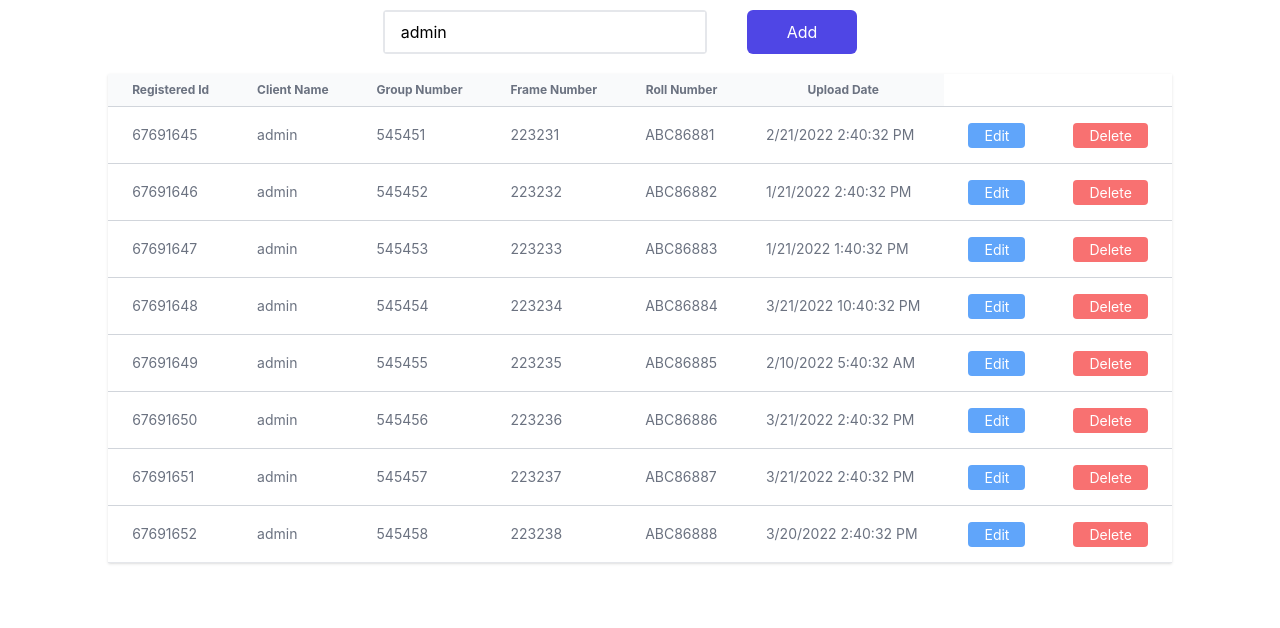
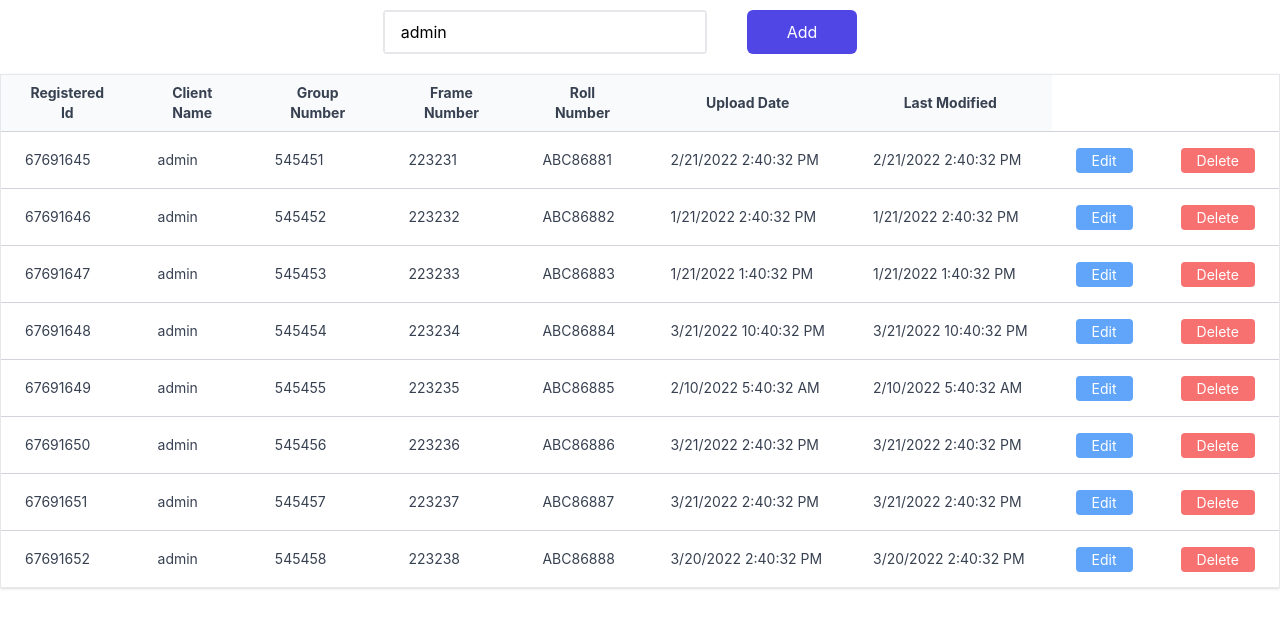
Before and after one commit to sachinkumar579/records-search-app, a React (Vite) app: page / in a window 1280 px wide. Shown: the top 628 px of the page. Built offline with nearby package versions, Linux system fonts and the light colour scheme.

Commit message:
refactoring

```diff
--- a/src/App.jsx
+++ b/src/App.jsx
@@ -31,6 +31,16 @@ const App = () => {
     "Roll Number",
   ];
 
+  const tableHeader = [
+    "Registered Id",
+    "Client Name",
+    "Group Number",
+    "Frame Number",
+    "Roll Number",
+    "Upload Date",
+    "Last Modified",
+  ];
+
   const fetchClientData = (header, searchText) => {
     let results = [];
     clientData.forEach((client) => {
@@ -54,7 +64,10 @@ const App = () => {
     const date = new Date();
 
     for (let index = 0; index < clientFormData.elements.length; index++) {
-      if (clientFormData.elements[index].type == "text") {
+      if (
+        clientFormData.elements[index].type == "text" ||
+        clientFormData.elements[index].type == "number"
+      ) {
         const key =
           clientFormData.elements[index].name.charAt(0).toLowerCase() +
           clientFormData.elements[index].name.replaceAll(" ", "").slice(1);
@@ -64,6 +77,8 @@ const App = () => {
 
     addClientVal.registeredId = Math.round(100000000 * Math.random());
     addClientVal.uploadDate =
+      date.toLocaleDateString() + " " + date.toLocaleTimeString();
+    addClientVal.lastModified =
       date.toLocaleDateString() + " " + date.toLocaleTimeString();
 
     setClientData((prev) => {
@@ -93,15 +108,21 @@ const App = () => {
 
   const updateClientData = (clientFormData) => {
     const updateClientVal = {};
-
+    const date = new Date();
     for (let index = 0; index < clientFormData.elements.length; index++) {
-      if (clientFormData.elements[index].type == "text") {
+      if (
+        clientFormData.elements[index].type == "text" ||
+        clientFormData.elements[index].type == "number"
+      ) {
         const key =
           clientFormData.elements[index].name.charAt(0).toLowerCase() +
           clientFormData.elements[index].name.replaceAll(" ", "").slice(1);
         updateClientVal[key] = clientFormData.elements[index].value;
       }
     }
+
+    updateClientVal.lastModified =
+      date.toLocaleDateString() + " " + date.toLocaleTimeString();
 
     let filteredClientData = clientData.map((item) => {
       if (updateClientVal.registeredId == item.registeredId) {
@@ -150,6 +171,7 @@ const App = () => {
         </div>
         {!searchResults.length == 0 ? (
           <SearchResults
+            tableHeader={tableHeader}
             searchResults={searchResults}
             setShowEditData={setShowEditData}
             deleteClientData={deleteClientData}
--- a/src/assets/data.json
+++ b/src/assets/data.json
@@ -5,7 +5,8 @@
          "groupNumber": "545451",
          "frameNumber": "223231",
          "rollNumber": "ABC86881",
-         "uploadDate": "2/21/2022 2:40:32 PM"
+         "uploadDate": "2/21/2022 2:40:32 PM",
+         "lastModified": "2/21/2022 2:40:32 PM"
         },
         {
          "registeredId": "67691646",
@@ -13,7 +14,8 @@
          "groupNumber": "545452",
          "frameNumber": "223232",
          "rollNumber": "ABC86882",
-         "uploadDate": "1/21/2022 2:40:32 PM"
+         "uploadDate": "1/21/2022 2:40:32 PM",
+         "lastModified": "1/21/2022 2:40:32 PM"
         },
         {
          "registeredId": "67691647",
@@ -21,7 +23,8 @@
          "groupNumber": "545453",
          "frameNumber": "223233",
          "rollNumber": "ABC86883",
-         "uploadDate": "1/21/2022 1:40:32 PM"
+         "uploadDate": "1/21/2022 1:40:32 PM",
+         "lastModified": "1/21/2022 1:40:32 PM"
         },
         {
          "registeredId": "67691648",
@@ -29,7 +32,8 @@
          "groupNumber": "545454",
          "frameNumber": "223234",
          "rollNumber": "ABC86884",
-         "uploadDate": "3/21/2022 10:40:32 PM"
+         "uploadDate": "3/21/2022 10:40:32 PM",
+         "lastModified": "3/21/2022 10:40:32 PM"
         },
         {
          "registeredId": "67691649",
@@ -37,7 +41,8 @@
          "groupNumber": "545455",
          "frameNumber": "223235",
          "rollNumber": "ABC86885",
-         "uploadDate": "2/10/2022 5:40:32 AM"
+         "uploadDate": "2/10/2022 5:40:32 AM",
+         "lastModified": "2/10/2022 5:40:32 AM"
         },
         {
          "registeredId": "67691650",
@@ -45,7 +50,8 @@
          "groupNumber": "545456",
          "frameNumber": "223236",
          "rollNumber": "ABC86886",
-         "uploadDate": "3/21/2022 2:40:32 PM"
+         "uploadDate": "3/21/2022 2:40:32 PM",
+         "lastModified": "3/21/2022 2:40:32 PM"
         },
         {
          "registeredId": "67691651",
@@ -53,7 +59,8 @@
          "groupNumber": "545457",
          "frameNumber": "223237",
          "rollNumber": "ABC86887",
-         "uploadDate": "3/21/2022 2:40:32 PM"
+         "uploadDate": "3/21/2022 2:40:32 PM",
+         "lastModified": "3/21/2022 2:40:32 PM"
         },
         {
          "registeredId": "67691652",
@@ -61,6 +68,7 @@
          "groupNumber": "545458",
          "frameNumber": "223238",
          "rollNumber": "ABC86888",
-         "uploadDate": "3/20/2022 2:40:32 PM"
+         "uploadDate": "3/20/2022 2:40:32 PM",
+         "lastModified": "3/20/2022 2:40:32 PM"
         }
 ]
--- a/src/components/add/UploadForm.css
+++ b/src/components/add/UploadForm.css
@@ -1,7 +1,6 @@
 .upload-form {
   position: fixed;
   bottom: 1px;
-  border: 1px solid black;
   border-radius: 3px;
   padding: 0 30px;
   background-color: white;
--- a/src/components/edit/EditForm.css
+++ b/src/components/edit/EditForm.css
@@ -1,7 +1,6 @@
 .edit-form {
   position: fixed;
   bottom: 1px;
-  border: 1px solid black;
   border-radius: 3px;
   padding: 0 30px;
   background-color: white;
--- a/src/components/edit/EditForm.jsx
+++ b/src/components/edit/EditForm.jsx
@@ -8,12 +8,33 @@ function EditForm(props) {
   };
 
   return (
-    <div className="edit-form">
+    <div className="edit-form border border-gray-400 shadow">
       <div className="container mx-auto ">
         <div className="max-w-xl p-2 mx-auto my-10 bg-white rounded-md shadow-sm">
           <div>
             <form autoComplete="off" onSubmit={onSubmitHandler}>
               {props.headers.map((header, index) => {
+                let title;
+                let type;
+                let pattern;
+
+                if (header == "Client Name") {
+                  title = "Must contain 2 to 20 characters";
+                  type = "text";
+                  pattern = "[a-zA-Z ]{2,15}";
+                } else if (
+                  header == "Group Number" ||
+                  header == "Frame Number"
+                ) {
+                  title = "Must contain 2 to 20 digits";
+                  type = "number";
+                  pattern = "[0-9 ]{2,15}";
+                } else if (header == "Roll Number") {
+                  title = "Must contain 2 to 20 characters";
+                  type = "text";
+                  pattern = "[a-zA-Z0-9 ]{2,15}";
+                }
+
                 const key =
                   header.charAt(0).toLowerCase() +
                   header.replaceAll(" ", "").slice(1);
@@ -27,11 +48,11 @@ function EditForm(props) {
                       {header}
                     </label>
                     <input
-                      title="Must contain 2 to 20 characters"
-                      pattern="[a-zA-Z0-9]{2,15}"
+                      title={title}
+                      pattern={pattern}
                       defaultValue={props.editData[key]}
                       name={header}
-                      type="text"
+                      type={type}
                       required
                       disabled={key == "registeredId"}
                       className="w-full px-3 py-2 placeholder-gray-300 border border-gray-300 rounded-md  focus:outline-none focus:ring focus:ring-indigo-100 focus:border-indigo-300"
--- a/src/components/search/DisplayTable.jsx
+++ b/src/components/search/DisplayTable.jsx
@@ -6,14 +6,14 @@ const DisplayTable = (props) => {
       <div className="container flex justify-center mx-auto">
         <div className="flex flex-col">
           <div className="w-full">
-            <div className="border-b border-gray-200 shadow">
+            <div className="border border-gray-200 shadow">
               <table className="divide-y divide-gray-300 ">
                 <thead className="bg-gray-50">
                   <tr>
                     {props.cols.map((val, index) => (
                       <th
                         key={index}
-                        className="px-6 py-2 text-xs text-gray-500"
+                        className="px-6 py-2 text-sm text-gray-700"
                       >
                         {val}
                       </th>
@@ -23,24 +23,28 @@ const DisplayTable = (props) => {
                 <tbody className="bg-white divide-y divide-gray-300">
                   {props.searchResults.map((data, index) => (
                     <tr key={index} className="whitespace-nowrap">
-                      <td className="px-6 py-4 text-sm text-gray-500">
+                      <td className="px-6 py-4 text-sm text-gray-700">
                         {data.registeredId}
                       </td>
-                      <td className="px-6 py-4 text-sm text-gray-500">
+                      <td className="px-6 py-4 text-sm text-gray-700">
                         {data.clientName}
                       </td>
-                      <td className="px-6 py-4 text-sm text-gray-500">
+                      <td className="px-6 py-4 text-sm text-gray-700">
                         {data.groupNumber}
                       </td>
-                      <td className="px-6 py-4 text-sm text-gray-500">
+                      <td className="px-6 py-4 text-sm text-gray-700">
                         {data.frameNumber}
                       </td>
-                      <td className="px-6 py-4 text-sm text-gray-500">
+                      <td className="px-6 py-4 text-sm text-gray-700">
                         {data.rollNumber}
                       </td>
-                      <td className="px-6 py-4 text-sm text-gray-500">
+                      <td className="px-6 py-4 text-sm text-gray-700">
                         {data.uploadDate}
                       </td>
+                      <td className="px-6 py-4 text-sm text-gray-700">
+                        {data.lastModified}
+                      </td>
+
                       <td className="px-6 py-4">
                         <a
                           href="#"
--- a/src/components/search/SearchResults.jsx
+++ b/src/components/search/SearchResults.jsx
@@ -3,19 +3,10 @@ import classes from "./SearchResults.module.css";
 import DisplayTable from "./DisplayTable";
 
 const SearchResults = (props) => {
-  const colNames = [
-    "Registered Id",
-    "Client Name",
-    "Group Number",
-    "Frame Number",
-    "Roll Number",
-    "Upload Date",
-  ];
-
   return (
     <div className={classes["search-results"]}>
       <DisplayTable
-        cols={colNames}
+        cols={props.tableHeader}
         searchResults={props.searchResults}
         setShowEditData={props.setShowEditData}
         deleteClientData={props.deleteClientData}
```
Also changed, not shown: src/components/add/UploadForm.jsx (+29 -6 lines).
